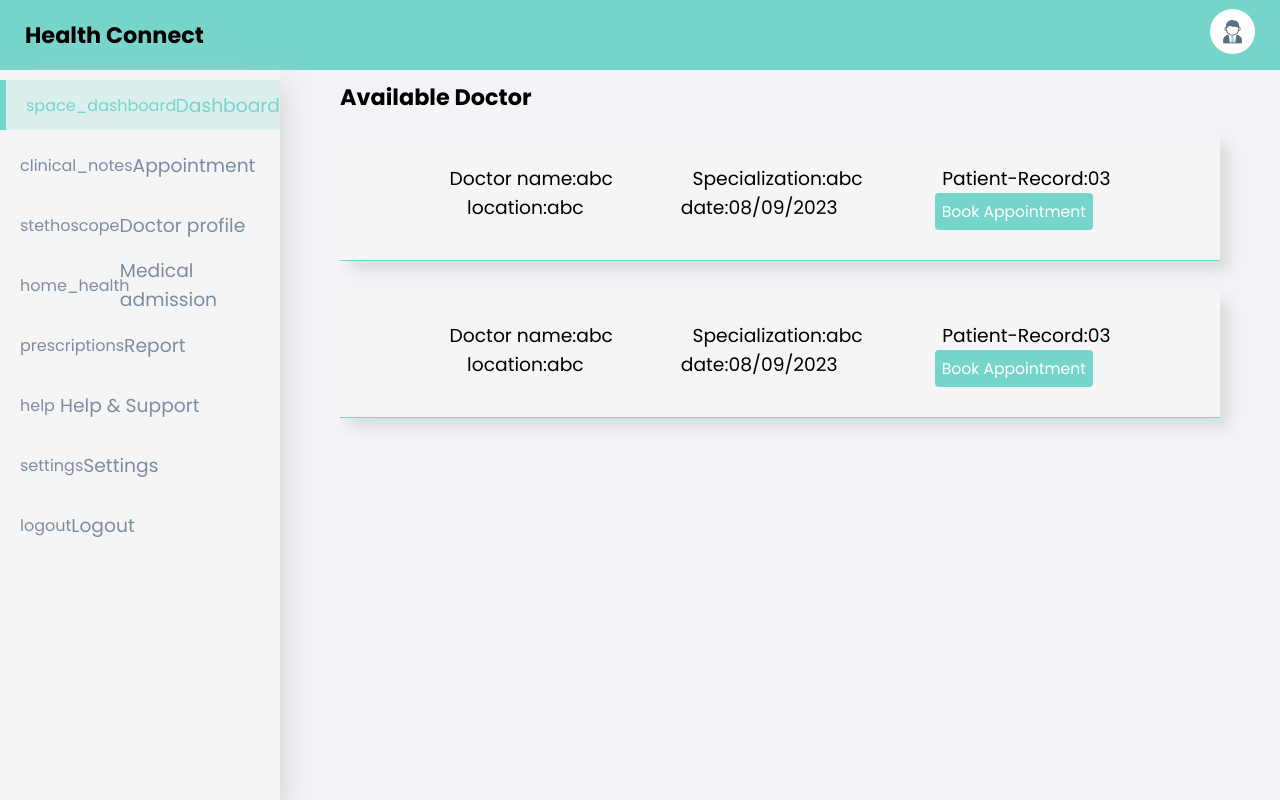
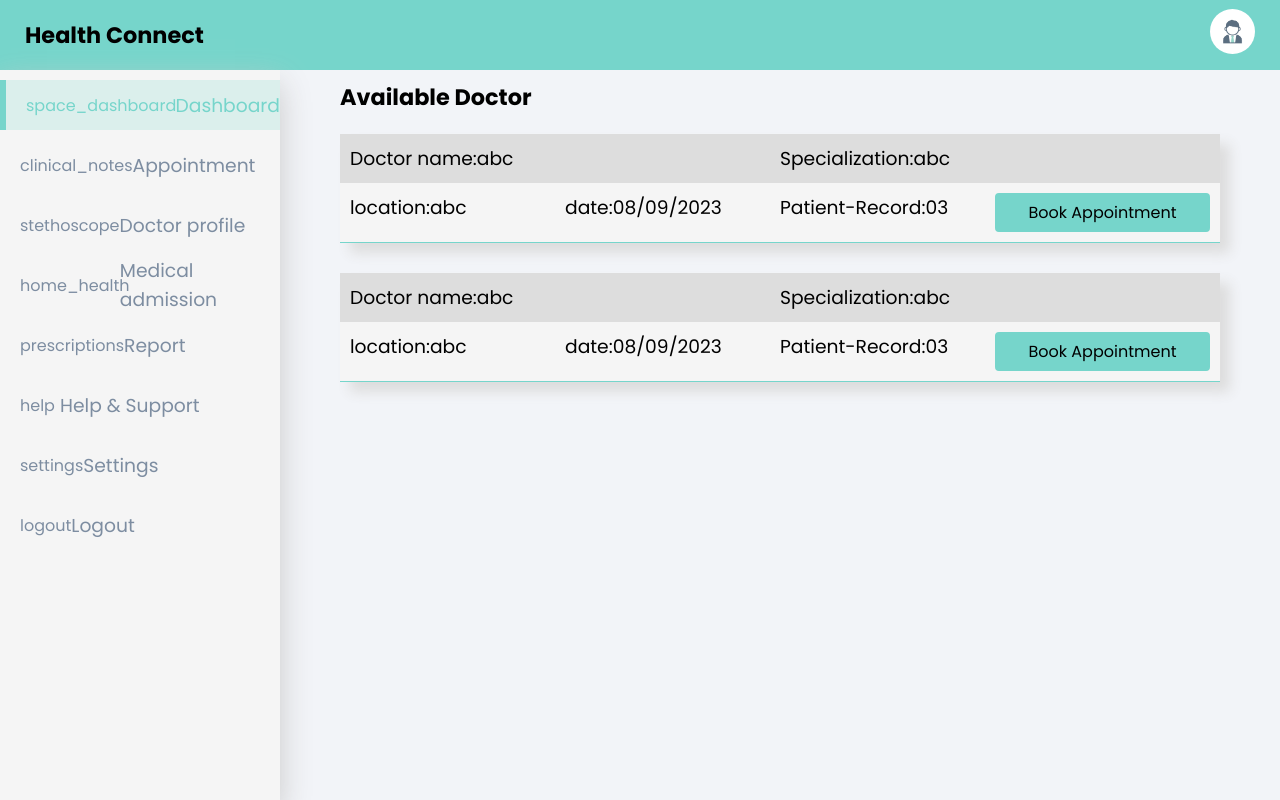
Before and after one commit to ShajeedHossain/Health-Connect, a React app in the folder frontend/health-connect/: page /dashboard/takeAppointment in a window 1280 px wide. Built offline with nearby package versions, Linux system fonts and the light colour scheme; the HTML template or start-up script is replaced by a standard one.

Commit message:
appointment and doctor card css fixed

```diff
--- a/frontend/health-connect/src/components/dashboard/SingleAppointment.jsx
+++ b/frontend/health-connect/src/components/dashboard/SingleAppointment.jsx
@@ -5,10 +5,10 @@ export default function SingleAppointment({ className }) {
             <div className={classes["single-appoint-card_1strow"]}>
                 <h3>Doctor name:abc</h3>
                 <h3>Specialization:abc</h3>
-                <h3>serial:03</h3>
             </div>
             <div className={classes["single-appoint-card_2ndrow"]}>
                 <h3>location:abc</h3>
+                <h3>serial:03</h3>
                 <h3>date:08/09/2023</h3>
                 <h3>status:done</h3>
             </div>
--- a/frontend/health-connect/src/components/dashboard/SingleDoctor.jsx
+++ b/frontend/health-connect/src/components/dashboard/SingleDoctor.jsx
@@ -5,17 +5,17 @@ export default function SingleDoctor() {
             <div className={classes["single-bookappoint-card_1strow"]}>
                 <h3>Doctor name:abc</h3>
                 <h3>Specialization:abc</h3>
-
-                <h3>Patient-Record:03</h3>
             </div>
             <div className={classes["single-bookappoint-card_2ndrow"]}>
                 <h3>location:abc</h3>
                 <h3>date:08/09/2023</h3>
-                <button className={classes["appoint-book-btn"]}>
-                    <a href="./takeappointment.html">
-                        <h3>Book Appointment</h3>
-                    </a>
-                </button>
+                <h3>Patient-Record:03</h3>
+                <a
+                    className={classes["appoint-book-btn"]}
+                    href="./takeappointment.html"
+                >
+                    Book Appointment
+                </a>
             </div>
         </div>
     );
--- a/frontend/health-connect/src/styles/SingleAppointment.module.css
+++ b/frontend/health-connect/src/styles/SingleAppointment.module.css
@@ -1,22 +1,28 @@
 /*-----css for the single upcoming appointment cards---*/
 .single-upappoint-card {
-    border-bottom: solid 1px var(--color-primary-paste);
+    border-bottom: solid 3px var(--color-primary-paste);
     box-shadow: 10px 10px 12px 0px rgba(221, 221, 221, 1);
-    padding: 30px;
+
     margin-bottom: 30px;
     background-color: var(--deep-white);
 }
 
-.single-appoint-card_1strow,
+.single-appoint-card_1strow {
+    background-color: #ddd;
+    padding: 10px;
+    display: grid;
+    grid-template-columns: repeat(2, 1fr);
+}
 .single-appoint-card_2ndrow {
+    padding: 10px;
     display: grid;
-    grid-template-columns: repeat(3, 1fr);
+    grid-template-columns: repeat(4, 1fr);
     /* grid-column-gap: 10px; */
 }
 
 .single-appoint-card_1strow,
 .single-appoint-card_2ndrow h3 {
-    text-align: center;
+    text-align: left;
 }
 
 /* //----------Media Query(upcoming appointment cards)----------------// */
@@ -66,9 +72,8 @@
 /*------end media query----*/
 
 .single-prevappoint-card {
-    border: solid 1px var(--color-primary-paste);
+    border-bottom: solid 2px var(--color-primary-paste);
     /* box-shadow: 10px 10px 12px 2px lightblue; */
-    padding: 30px;
     margin-bottom: 30px;
     background-color: var(--deep-white);
     color: var(--color-info-dark);
--- a/frontend/health-connect/src/styles/SingleDoctor.module.css
+++ b/frontend/health-connect/src/styles/SingleDoctor.module.css
@@ -1,7 +1,6 @@
 .single-bookappoint-card {
     border-bottom: solid 1px var(--color-primary-paste);
     box-shadow: 10px 10px 12px 0px rgba(221, 221, 221, 1);
-    padding: 30px;
     margin-bottom: 30px;
     background-color: var(--deep-white);
 }
@@ -12,14 +11,20 @@
     justify-content: space-evenly;
 }
 
-.single-bookappoint-card_2ndrow,
+.single-bookappoint-card_2ndrow {
+    padding: 10px;
+    display: grid;
+    grid-template-columns: repeat(4, 1fr);
+}
 .single-bookappoint-card_1strow {
-    display: flex;
-    justify-content: space-evenly;
+    background-color: #ddd;
+    padding: 10px;
+    display: grid;
+    grid-template-columns: repeat(2, 1fr);
 }
 
 .single-bookappoint-card_2ndrow h3 {
-    text-align: center;
+    text-align: left;
 }
 
 .appoint-book-btn {
```
